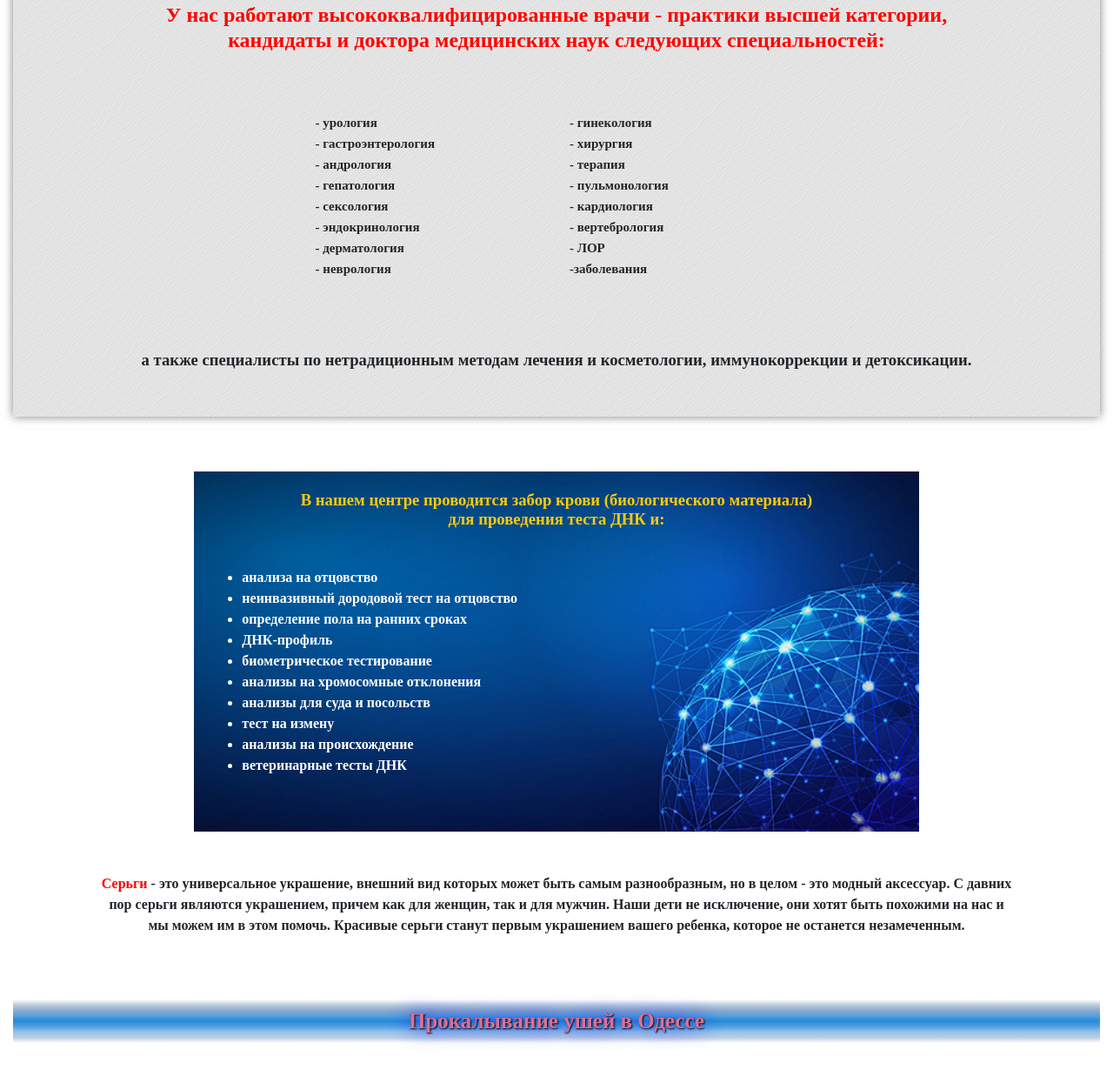
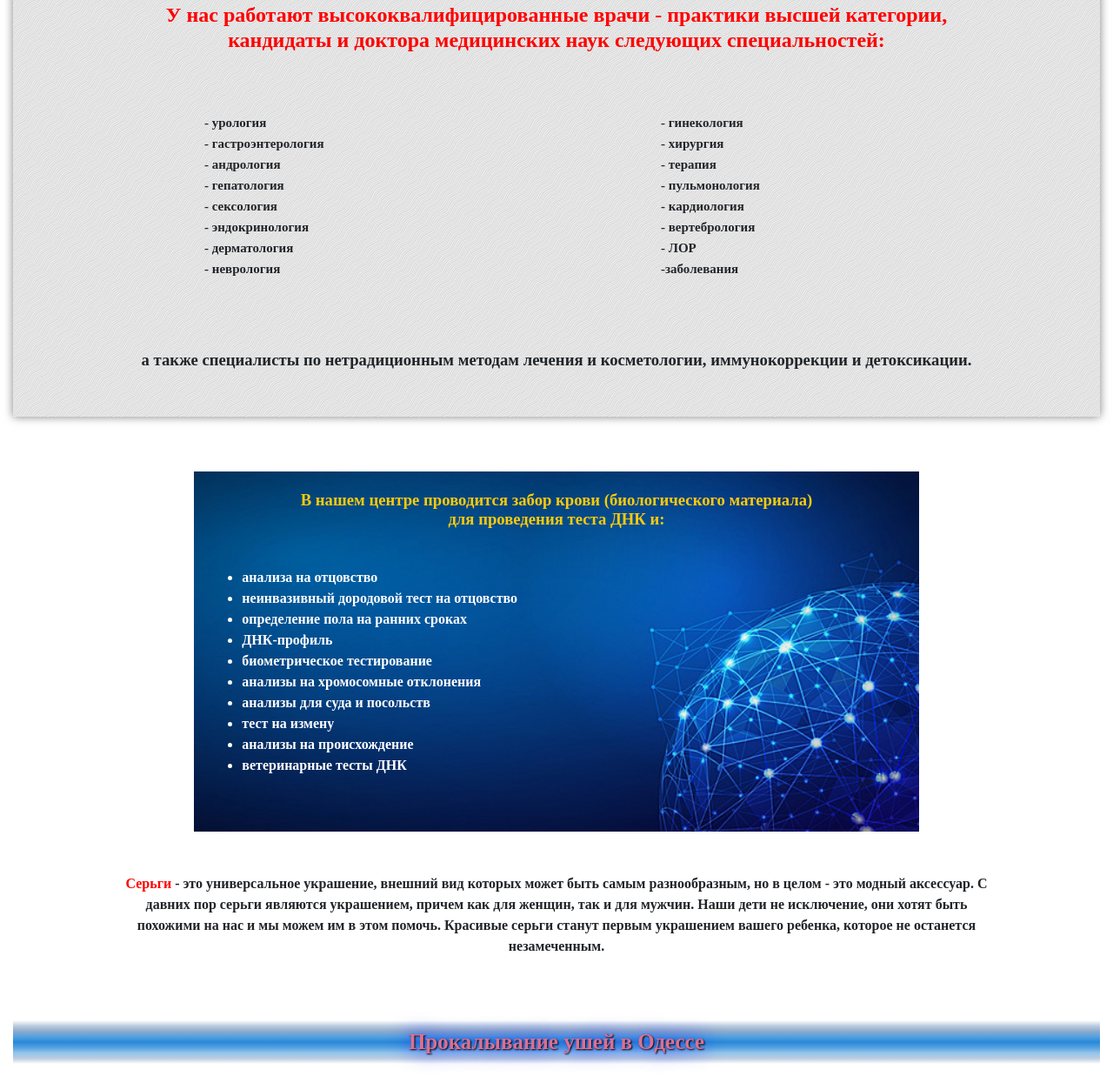
Before and after one commit to MatviyRoman/www.arnika.od.ua, a plain HTML site: page index.html in a window 1280 px wide. Shown: the part 918-2163 px from the top of the page at 87% size. Drawn offline with nearby package versions, Linux system fonts and the light colour scheme.

Commit message:
Add files via upload

```diff
--- a/index.html
+++ b/index.html
@@ -19,7 +19,7 @@
     <link rel="stylesheet" type="text/css" href="style.css">
 </head>
 <body>
-<div class="header col-xl-10 col-md-10 col-12 offset-md-1 offset-1">
+<div class="header col-xl-10 col-md-10 col-12 offset-md-1 offset-0">
     <div class="container-fluid">
         <div class="open-header">
             <div class="row justify-content-end">
@@ -104,7 +104,7 @@
             <div style="position: absolute; bottom:10px; font-size:15px;">Современная наука позволяет нам поддерживать здоровье и дает надежду на то, чтобы оставаться молодыми, красивыми и здоровыми долгие годы.</div>
         </div>
         <div class="row">
-            <div class="col-xl-2 col-12 row align-items-center justify-content-xl-start justify-content-md-center justify-content-sm-center justify-content-center mt-xl-0 mt-3 mb-xl-0 mb-3">
+            <div class="col-xl-2 col-lg-12 col-12 row align-items-center justify-content-xl-start justify-content-md-center justify-content-sm-center justify-content-center mt-xl-0 mt-3 mb-xl-0 mb-3">
                 <img src="img/fa.jpg" class="pl-xl-3 pl-4" alt="text" />
             </div>
             <div class="col-xl-10 col-lg-12 col-12 row align-items-center justify-content-xl-start justify-content-center ml-xl-3 ml-0 mb-lg-0 mb-3">
@@ -126,8 +126,8 @@
             <h2>
             У нас работают высококвалифицированные врачи - практики высшей категории,<br> кандидаты и доктора медицинских наук следующих специальностей:</h2>
             <br><br>
-            <div class="row justify-content-center justify-content-md-around mb-3 col-xl-6 col-12 offset-3">
-                <div class="list col-md-6 col-sm-12 col-12">
+            <div class="row justify-content-center justify-content-around mb-3">
+                <div class="list col-md-5 col-sm-12 col-8 offset-md-2 offset-2">
                     <b>- урология</b><br>
                     <b>- гастроэнтерология</b><br>
                     <b>- андрология</b><br>
@@ -137,7 +137,7 @@
                     <b>- дерматология</b><br>
                     <b>- неврология</b><br>
                 </div>
-                <div class="list col-md-6 col-sm-12 col-12">
+                <div class="list col-md-5 col-sm-12 col-8 offset-sm-0 offset-2">
                     <b>- гинекология</b><br>
                     <b>- хирургия</b><br>
                     <b>- терапия</b><br>
@@ -170,7 +170,7 @@
             </ul>
         </div>
         <br><br>
-        <div style="margin: 0 auto; max-width: 1050px;">
+        <div class="col-10 offset-1">
             <strong style="color: red;">Серьги</strong> - это универсальное украшение, внешний вид которых может быть самым разнообразным, но в целом - это модный аксессуар. С давних пор серьги являются украшением, причем как для женщин, так и для мужчин. Наши дети не исключение, они хотят быть похожими на нас и мы можем им в этом помочь. Красивые серьги станут первым украшением вашего ребенка, которое не останется незамеченным.
         </div>
         <br>
```
